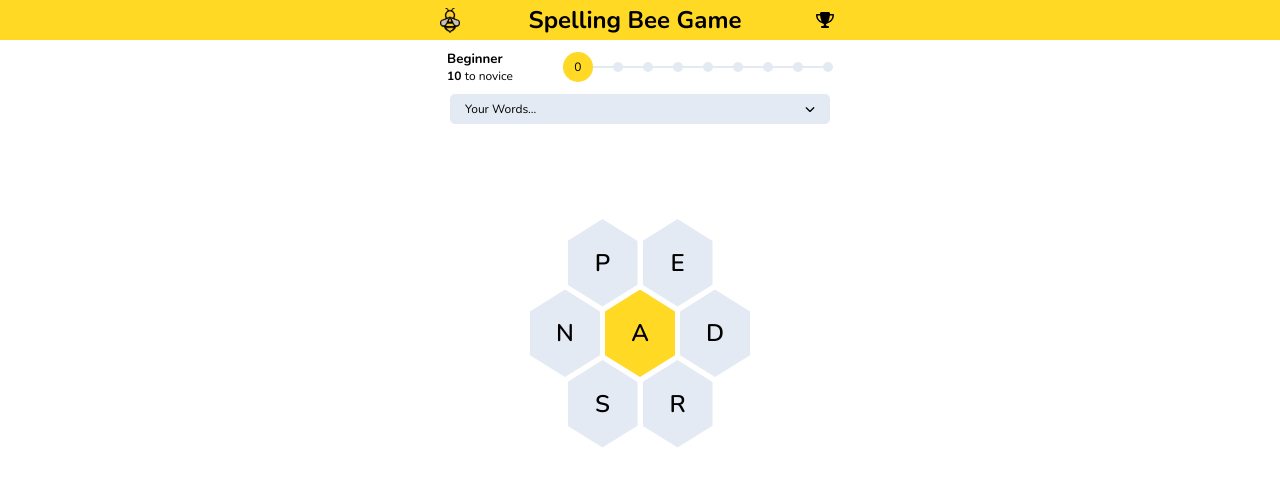
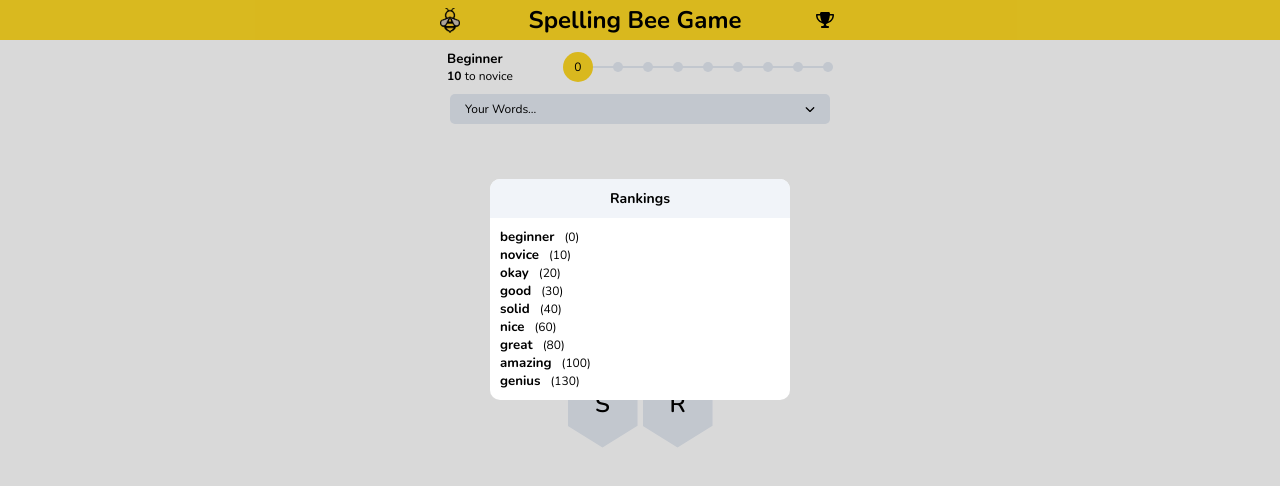
Before and after one commit to berkkasapoglu/spelling-bee-game, a Next.js app: page /en in a window 1280 px wide. Both pictures are taken after a click on the link 825 px from the left and 20 px from the top of the page. Shown: the top 486 px of the page. Built offline with nearby package versions, Linux system fonts and the light colour scheme.

Commit message:
feat: info modal

```diff
--- a/package.json
+++ b/package.json
@@ -19,7 +19,8 @@
     "next": "14.2.3",
     "react": "^18",
     "react-dom": "^18",
-    "sass": "^1.77.1"
+    "sass": "^1.77.1",
+    "zustand": "^4.5.2"
   },
   "devDependencies": {
     "@types/lodash": "^4.17.1",
--- /dev/null
+++ b/src/app/[lang]/components/info-modal/InfoModal.module.scss
@@ -0,0 +1,29 @@
+.modal {
+  padding: 0;
+}
+
+.header {
+  --header-background: #f1f4f9;
+  font-size: 14px;
+  margin-bottom: 10px;
+  background-color: var(--header-background);
+  border-top-left-radius: 10px;
+  border-top-right-radius: 10px;
+  padding: 10px;
+  text-align: center;
+}
+
+.body {
+  padding: 10px;
+  padding-top: 0;
+
+  .stopRow {
+    display: flex;
+    align-items: center;
+
+    .score {
+      font-size: 12px;
+      margin-left: 10px;
+    }
+  }
+}
--- /dev/null
+++ b/src/app/[lang]/components/info-modal/InfoModal.tsx
@@ -0,0 +1,27 @@
+import Modal from '@/components/ui/modal/Modal';
+import useInfoModalStore from '@/store/useInfoModalStore';
+import classes from './InfoModal.module.scss';
+import { SCORE_PROGRESS_STOPS } from '../spelling-game/SpellingGame.constants';
+
+function InfoModal() {
+  const { visible, closeModal } = useInfoModalStore();
+
+  return (
+    <Modal visible={visible} onClose={closeModal} className={classes.modal}>
+      <div className={classes.header}>
+        <h4>Rankings</h4>
+      </div>
+      <div className={classes.body}>
+        <ul>
+          {SCORE_PROGRESS_STOPS.map((stop, idx) => (
+            <li key={idx} className={classes.stopRow}>
+              <h5>{stop.label}</h5>
+              <span className={classes.score}>({stop.value})</span>
+            </li>
+          ))}
+        </ul>
+      </div>
+    </Modal>
+  );
+}
+export default InfoModal;
--- a/src/app/[lang]/components/progress-bar/ProgressBar.tsx
+++ b/src/app/[lang]/components/progress-bar/ProgressBar.tsx
@@ -1,12 +1,14 @@
 import classNames from 'classnames';
 import classes from './ProgressBar.module.scss';
 import { SCORE_PROGRESS_STOPS } from '../spelling-game/SpellingGame.constants';
+import useInfoModalStore from '@/store/useInfoModalStore';
 
 interface IProps {
   score: number;
 }
 
 function ProgressBar({ score }: IProps) {
+  const { openModal } = useInfoModalStore();
   const stops = SCORE_PROGRESS_STOPS.map((stop) => stop.value);
 
   const checkIsCurrentStop = (stop: number, idx: number) => {
@@ -30,7 +32,7 @@ function ProgressBar({ score }: IProps) {
   const nextStop = SCORE_PROGRESS_STOPS[currentStopIndex + 1];
 
   return (
-    <div className={classes.container}>
+    <div className={classes.container} onClick={openModal}>
       <div className={classes.info}>
         <h5 className={classes.infoStatus}>{currentStop.label}</h5>
         {nextStop && (
--- a/src/app/[lang]/components/spelling-game/SpellingGame.tsx
+++ b/src/app/[lang]/components/spelling-game/SpellingGame.tsx
@@ -16,6 +16,7 @@ import { IGame } from './SpellingGame.types';
 import { uniqueId } from 'lodash';
 import { MIDDLE_LETTER_INDEX } from './SpellingGame.constants';
 import calculateScore from '../../helpers/calculate-score';
+import InfoModal from '../info-modal/InfoModal';
 
 interface IProps {
   game: IGame;
@@ -76,6 +77,7 @@ function SpellingGame({ game }: IProps) {
 
   return (
     <>
+      <InfoModal />
       <ProgressBar score={score} />
       <AnswerList list={correctAnswers} />
       <UserAnswerInput
--- a/src/components/layout/Header.tsx
+++ b/src/components/layout/Header.tsx
@@ -1,16 +1,20 @@
+'use client';
+
 import Image from 'next/image';
 import classes from './Header.module.scss';
-import { FontAwesomeIcon } from '@fortawesome/react-fontawesome';
 import { faTrophy } from '@fortawesome/free-solid-svg-icons';
 import IconButton from '../ui/icon-button/IconButton';
+import useInfoModalStore from '@/store/useInfoModalStore';
 
 function Header() {
+  const { openModal } = useInfoModalStore();
+
   return (
     <nav className={classes.container}>
       <div className={classes.content}>
         <Image src="/images/bee.png" alt="bee-logo" width={20} height={25} />
         <h1>Spelling Bee Game</h1>
-        <IconButton icon={faTrophy} width={20} />
+        <IconButton icon={faTrophy} onClick={openModal} width={20} />
       </div>
     </nav>
   );
--- /dev/null
+++ b/src/components/ui/backdrop/Backdrop.module.scss
@@ -0,0 +1,6 @@
+.container {
+  position: absolute;
+  inset: 0;
+  background-color: rgba(0, 0, 0, 0.15);
+  z-index: 90;
+}
--- /dev/null
+++ b/src/components/ui/backdrop/Backdrop.tsx
@@ -0,0 +1,10 @@
+import classes from './Backdrop.module.scss';
+
+interface IProps {
+  onClick: () => void;
+}
+
+function Backdrop({ onClick }: IProps) {
+  return <div className={classes.container} onClick={onClick} />;
+}
+export default Backdrop;
--- /dev/null
+++ b/src/components/ui/modal/Modal.module.scss
@@ -0,0 +1,12 @@
+.container {
+  position: absolute;
+  top: 50%;
+  left: 50%;
+  transform: translate(-50%, -100%);
+  background-color: #fff;
+  padding: 15px;
+  border-radius: 10px;
+  min-width: 300px;
+  align-content: center;
+  z-index: 100;
+}
--- /dev/null
+++ b/src/components/ui/modal/Modal.tsx
@@ -0,0 +1,37 @@
+import { createPortal } from 'react-dom';
+import classes from './Modal.module.scss';
+import Backdrop from '../backdrop/Backdrop';
+import classNames from 'classnames';
+
+interface IProps {
+  children: React.ReactNode;
+  visible: boolean;
+  onClose?: () => void;
+  backdrop?: boolean;
+  className?: string;
+}
+
+function Modal({
+  children,
+  visible,
+  onClose,
+  className,
+  backdrop = true,
+}: IProps) {
+  const handleBackdropClick = () => {
+    onClose?.();
+  };
+
+  if (!visible) return;
+
+  return createPortal(
+    <>
+      {backdrop && <Backdrop onClick={handleBackdropClick} />}
+      <div className={classNames([classes.container, className])}>
+        {children}
+      </div>
+    </>,
+    document.body
+  );
+}
+export default Modal;
--- a/src/middleware.ts
+++ b/src/middleware.ts
@@ -1,7 +1,7 @@
 import { NextRequest, NextResponse } from 'next/server';
 
-let locales = ['en', 'tr'];
-let defaultLocale = 'en';
+const locales = ['en', 'tr'];
+const defaultLocale = 'en';
 
 // Get the preferred locale, similar to the above or using a library
 function getLocale(request: NextRequest) {
--- /dev/null
+++ b/src/store/useInfoModalStore.ts
@@ -0,0 +1,17 @@
+import { create } from 'zustand';
+
+interface InfoModalState {
+  visible: boolean;
+
+  openModal: () => void;
+  closeModal: () => void;
+}
+
+const useInfoModalStore = create<InfoModalState>((set) => ({
+  visible: false,
+
+  openModal: () => set({ visible: true }),
+  closeModal: () => set({ visible: false }),
+}));
+
+export default useInfoModalStore;
```
Also changed, not shown: 1 other file (tests, documents, lock files or other folders).
